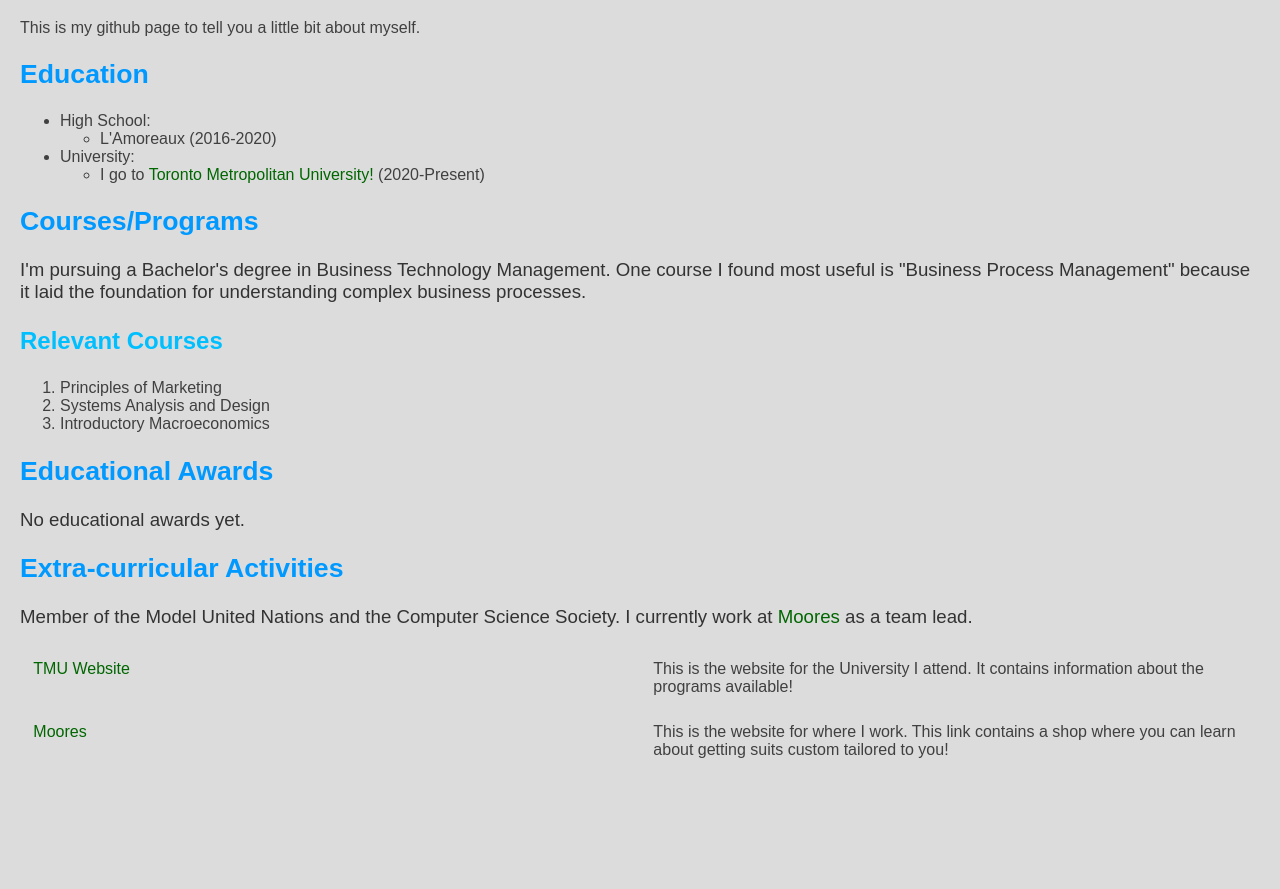
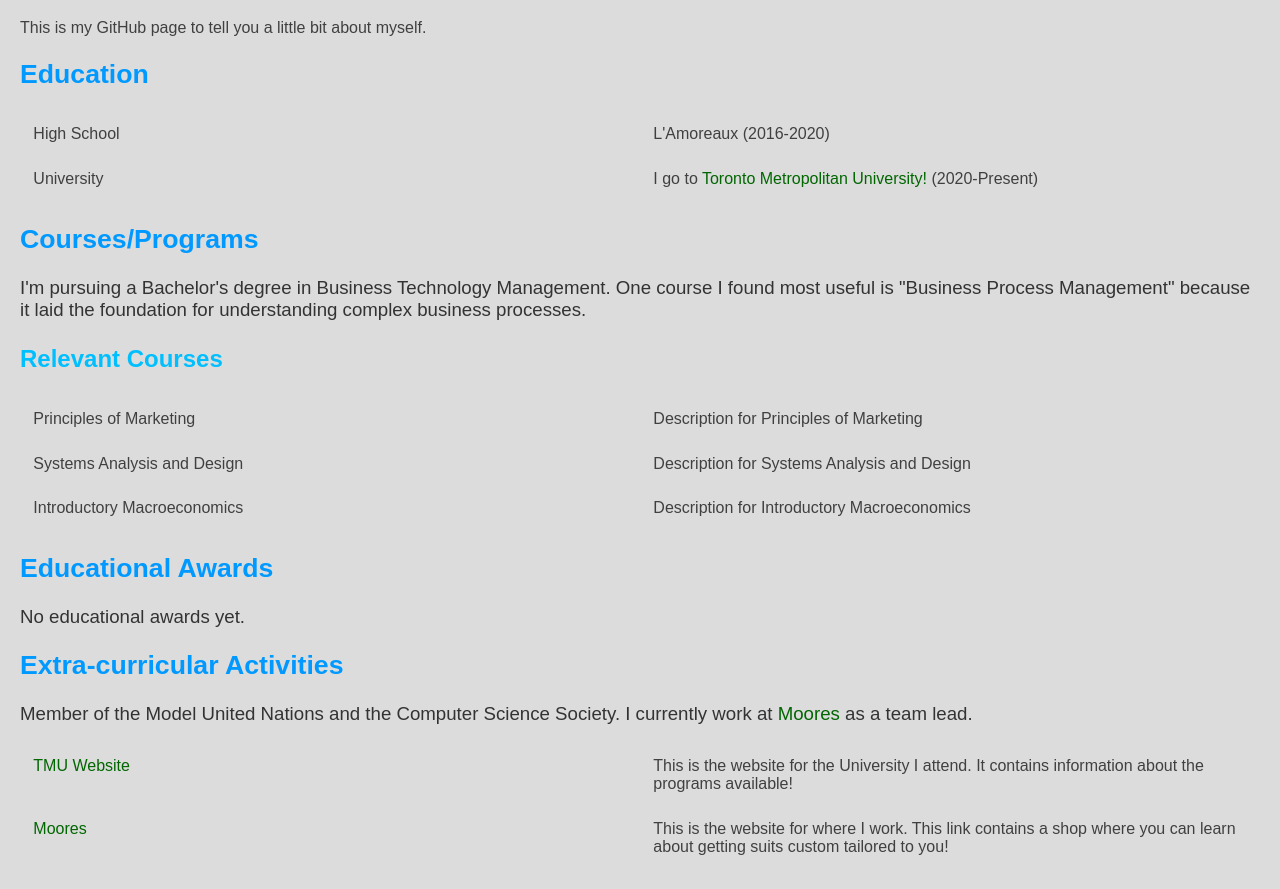
Before and after one commit to nishanthselva55/nishanthselva55.github.io, a plain HTML site: page index.html in a window 1280 px wide. Shown: the part 61-950 px from the top of the page. Before the commit the page ends 853 px from the top, so only its background shows below. Drawn offline with Linux system fonts and the light colour scheme.

Commit message:
Update index.html

```diff
--- a/index.html
+++ b/index.html
@@ -8,37 +8,68 @@
 </head>
 <body>
     <h1> Hello! My name is Nishanth! </h1>
-    <p1> This is my github page to tell you a little bit about myself.</p1>
+    <p1> This is my GitHub page to tell you a little bit about myself.</p1>
 
     <h2>Education</h2>
-    <ul>
-        <li>High School:
-            <ul>
-                <li>L'Amoreaux (2016-2020)</li>
-            </ul>
-        </li>
-        <li>University:
-            <ul>
-                <li>I go to <a href="https://www.torontomu.ca/">Toronto Metropolitan University!</a> (2020-Present)</li>
-            </ul>
-        </li>
-    </ul>
+    <!-- Education List -->
+    <div class="table-container">
+        <div class="row">
+            <div class="column link-cell">
+                High School
+            </div>
+            <div class="column description-cell">
+                L'Amoreaux (2016-2020)
+            </div>
+        </div>
+        <div class="row">
+            <div class="column link-cell">
+                University
+            </div>
+            <div class="column description-cell">
+                I go to <a href="https://www.torontomu.ca/">Toronto Metropolitan University!</a> (2020-Present)
+            </div>
+        </div>
+    </div>
 
     <h2>Courses/Programs</h2>
     <p>I'm pursuing a Bachelor's degree in Business Technology Management. One course I found most useful is "Business Process Management" because it laid the foundation for understanding complex business processes.</p>
 
     <h3>Relevant Courses</h3>
-    <ol>
-        <li>Principles of Marketing</li>
-        <li>Systems Analysis and Design</li>
-        <li>Introductory Macroeconomics</li>
-    </ol>
+    <!-- Relevant Courses List -->
+    <div class="table-container">
+        <div class="row">
+            <div class="column link-cell">
+                Principles of Marketing
+            </div>
+            <div class="column description-cell">
+                Description for Principles of Marketing
+            </div>
+        </div>
+        <div class="row">
+            <div class="column link-cell">
+                Systems Analysis and Design
+            </div>
+            <div class="column description-cell">
+                Description for Systems Analysis and Design
+            </div>
+        </div>
+        <div class="row">
+            <div class="column link-cell">
+                Introductory Macroeconomics
+            </div>
+            <div class="column description-cell">
+                Description for Introductory Macroeconomics
+            </div>
+        </div>
+    </div>
 
     <h2>Educational Awards</h2>
     <p>No educational awards yet.</p>
 
     <h2>Extra-curricular Activities</h2>
     <p>Member of the Model United Nations and the Computer Science Society. I currently work at <a href="https://www.mooresclothing.ca/">Moores</a> as a team lead.</p>
+
+    <!-- Links and Descriptions List -->
     <div class="table-container">
         <div class="row">
             <div class="column link-cell">
```
